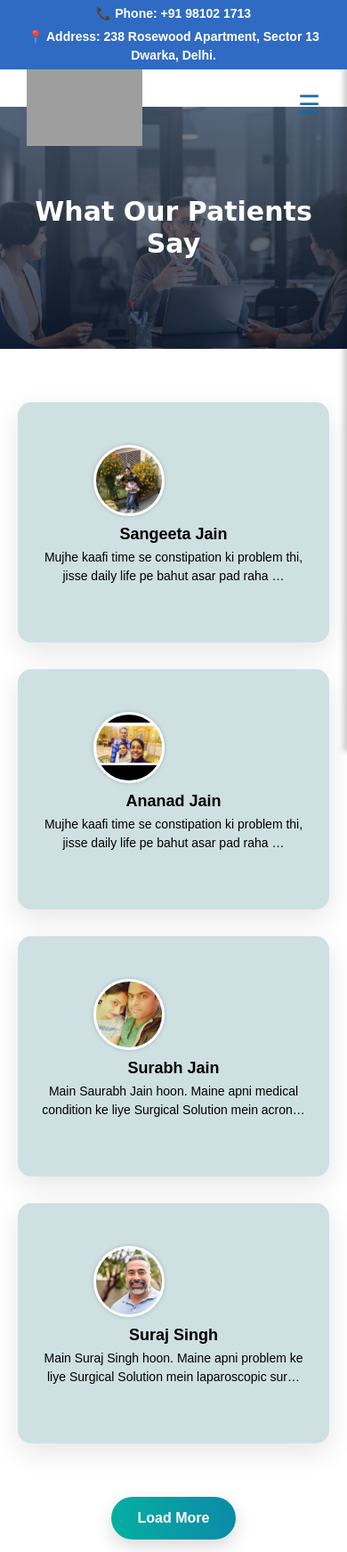
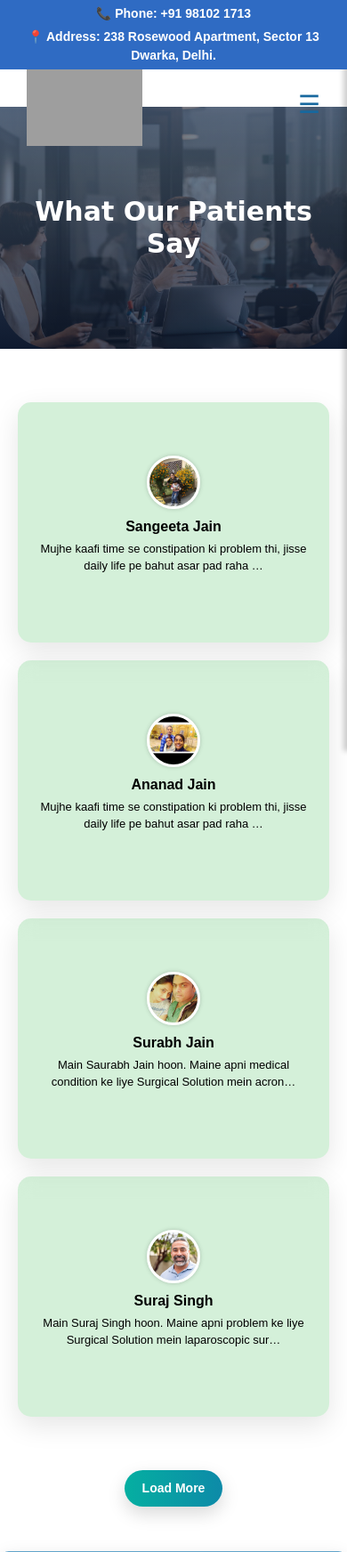
Before and after one commit to AJ0043/Surgical-Solution, a Django app: page /Test/ in a window 390 px wide. Shown: the top 1744 px of the page at 89% size. Run offline with Django 5.2, Linux system fonts and the light colour scheme; data comes from the database, SQL or seed files in the repository; both versions use the stored data as it was after the commit; some libraries are stand-ins or nearby versions; grey boxes are pictures that could not be loaded.

Commit message:
first commit

```diff
--- a/MyApp/templates/Testimonial.html
+++ b/MyApp/templates/Testimonial.html
@@ -139,6 +139,7 @@
     transition: transform 0.8s;
     transform-style: preserve-3d;
     cursor: pointer;
+    padding: 30px;
 }
 
 .testimonial-card-inner:hover {
@@ -152,7 +153,7 @@
     padding: 25px;
     border-radius: 15px;
     backface-visibility: hidden;
-    background: rgba(16, 101, 116, 0.2);
+    background: rgba(40, 179, 66, 0.2);
     backdrop-filter: blur(10px);
     box-shadow: 0 10px 30px rgba(0, 0, 0, 0.1);
     text-align: center;
@@ -176,7 +177,8 @@
     margin-bottom: 10px;
     border: 3px solid white;
     box-shadow: 0 0 5px rgba(0,0,0,0.2);
-    margin-left:60px;
+    margin-left: auto;
+    margin-right: auto; /* Center the image */
 }
 
 .card-back {
@@ -231,6 +233,67 @@
     background: linear-gradient(to right, #047991, #025f6e);
     transform: scale(1.05);
 }
+
+/* Tablet View (Max-width: 1024px) */
+@media (max-width: 1024px) {
+    .testimonial-section {
+        grid-template-columns: repeat(2, 1fr); /* 2 columns on tablet */
+        gap: 20px;
+    }
+
+    .testimonial-card-inner {
+        padding: 20px;
+    }
+
+    .card-front img {
+        width: 70px;
+        height: 70px;
+    }
+
+    .card-front h4 {
+        font-size: 17px;
+    }
+
+    .card-front p,
+    .card-back p {
+        font-size: 14px;
+    }
+
+    #loadMoreBtn {
+        padding: 10px 25px;
+        font-size: 15px;
+    }
+}
+
+/* Mobile View (Max-width: 768px) */
+@media (max-width: 768px) {
+    .testimonial-section {
+        grid-template-columns: 1fr; /* Single column on mobile */
+    }
+
+    .testimonial-card-inner {
+        padding: 15px;
+    }
+
+    .card-front img {
+        width: 60px;
+        height: 60px;
+    }
+
+    .card-front h4 {
+        font-size: 16px;
+    }
+
+    .card-front p,
+    .card-back p {
+        font-size: 13px;
+    }
+
+    #loadMoreBtn {
+        padding: 10px 20px;
+        font-size: 14px;
+    }
+}
 </style>
 
 <!-- JS -->
@@ -265,14 +328,6 @@ document.addEventListener('DOMContentLoaded', function () {
 
 
 
-
-
-{% load static %}
-<!DOCTYPE html>
-<html lang="en">
-<head>
-    <meta charset="UTF-8">
-    <title>Feedback</title>
 
     <style>
         .feedback-wrapper {
@@ -440,7 +495,6 @@ document.addEventListener('DOMContentLoaded', function () {
     });
 </script>
 
-</body>
-</html>
+
 {% include 'Store/Inc/Footer.html' %}
 {% endblock content %}
```
Also changed, not shown: db.sqlite3, media/Testimonial/Anand.jpeg (added), media/Testimonial/San.jpg (added).
